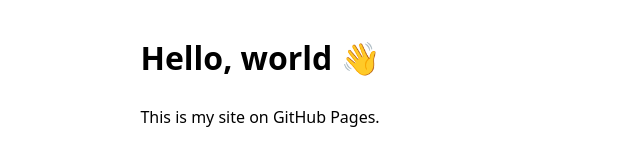
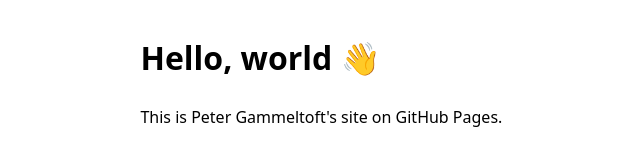
Before and after one commit to pgammeltoft/pgammeltoft.github.io, a plain HTML site: page index.html in a window 1280 px wide. Shown: the whole page, without its empty margins (225-865 px from the left). Drawn offline with Linux system fonts and the light colour scheme.

Commit message:
Update index.html

```diff
--- a/index.html
+++ b/index.html
@@ -13,7 +13,7 @@
   <body>
     <main>
       <h1>Hello, world 👋</h1>
-      <p>This is my site on GitHub Pages.</p>
+      <p>This is Peter Gammeltoft's site on GitHub Pages.</p>
     </main>
   </body>
 </html>
```
